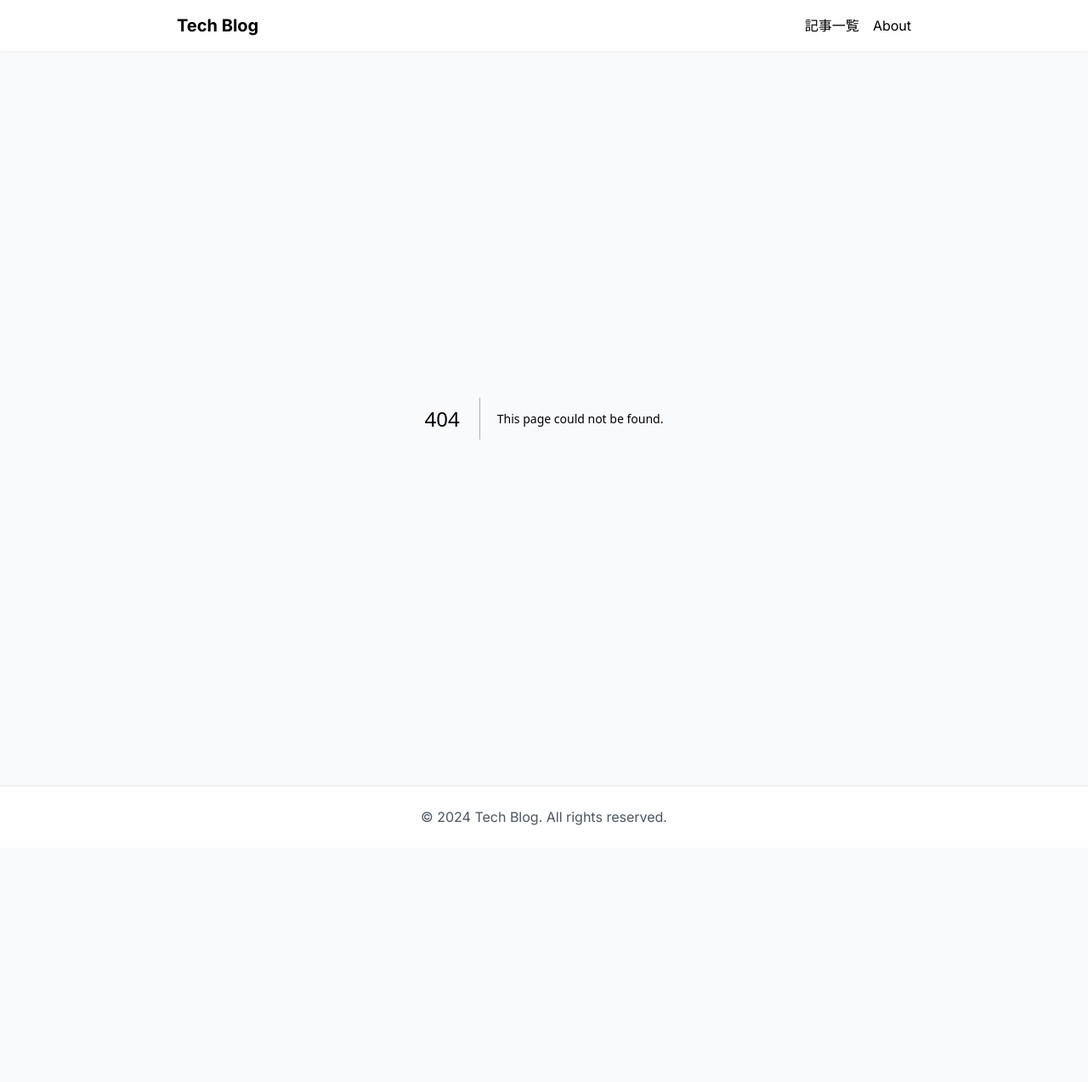
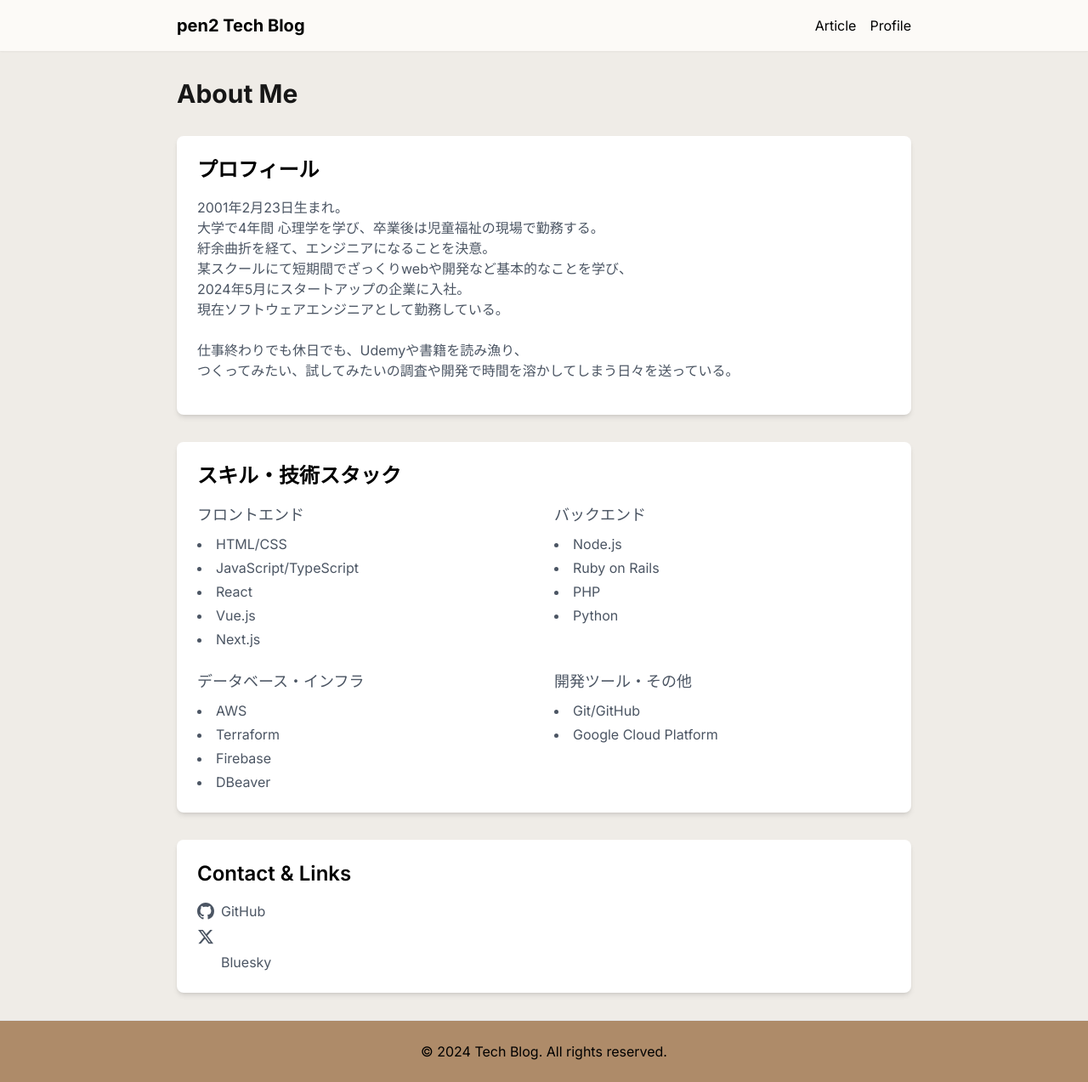
Before and after one commit to n-haruhi/my-tech-blog, a Next.js app: page /about in a window 1280 px wide. Before the commit this address had no page. Shown: the whole page at 85% size. Before the commit the page ends 997 px from the top, so only its background shows below. Built offline with nearby package versions, Linux system fonts and the light colour scheme.

Commit message:
Add: profile page

```diff
--- /dev/null
+++ b/src/app/about/page.tsx
@@ -0,0 +1,114 @@
+export default function AboutPage() {
+  return (
+    <div className="max-w-4xl mx-auto">
+      <h1 className="text-3xl font-bold mb-8">About Me</h1>
+
+      {/* プロフィールセクション */}
+      <section className="bg-white rounded-lg shadow-md p-6 mb-8">
+        <h2 className="text-[#000000] text-2xl font-semibold mb-4">プロフィール</h2>
+        <p className="text-gray-600 mb-4">
+          2001年2月23日生まれ。<br />
+          大学で4年間 心理学を学び、卒業後は児童福祉の現場で勤務する。<br />
+          紆余曲折を経て、エンジニアになることを決意。<br />
+          某スクールにて短期間でざっくりwebや開発など基本的なことを学び、<br />
+          2024年5月にスタートアップの企業に入社。<br />
+          現在ソフトウェアエンジニアとして勤務している。<br />
+          <br />
+          仕事終わりでも休日でも、Udemyや書籍を読み漁り、<br />
+          つくってみたい、試してみたいの調査や開発で時間を溶かしてしまう日々を送っている。<br />
+        </p>
+      </section>
+
+      {/* スキルセクション */}
+      <section className="bg-white rounded-lg shadow-md p-6 mb-8">
+        <h2 className="text-[#000000] text-2xl font-semibold mb-4">スキル・技術スタック</h2>
+        <div className="grid grid-cols-1 md:grid-cols-2 gap-6">
+          {/* フロントエンド */}
+          <div>
+            <h3 className="text-gray-600 text-lg font-medium mb-2">フロントエンド</h3>
+            <ul className="list-disc list-inside text-gray-600 space-y-1">
+              <li>HTML/CSS</li>
+              <li>JavaScript/TypeScript</li>
+              <li>React</li>
+              <li>Vue.js</li>
+              <li>Next.js</li>
+            </ul>
+          </div>
+
+          {/* バックエンド */}
+          <div>
+            <h3 className="text-gray-600 text-lg font-medium mb-2">バックエンド</h3>
+            <ul className="list-disc list-inside text-gray-600 space-y-1">
+              <li>Node.js</li>
+              <li>Ruby on Rails</li>
+              <li>PHP</li>
+              <li>Python</li>
+            </ul>
+          </div>
+
+          {/* データベース・インフラ */}
+          <div>
+            <h3 className="text-gray-600 text-lg font-medium mb-2">データベース・インフラ</h3>
+            <ul className="list-disc list-inside text-gray-600 space-y-1">
+              <li>AWS</li>
+              <li>Terraform</li>
+              <li>Firebase</li>
+              <li>DBeaver</li>
+            </ul>
+          </div>
+
+          {/* 開発ツール・その他 */}
+          <div>
+            <h3 className="text-gray-600 text-lg font-medium mb-2">開発ツール・その他</h3>
+            <ul className="list-disc list-inside text-gray-600 space-y-1">
+              <li>Git/GitHub</li>
+              <li>Google Cloud Platform</li>
+            </ul>
+          </div>
+        </div>
+      </section>
+
+      {/* 連絡先・SNSリンク */}
+      <section className="bg-white rounded-lg shadow-md p-6">
+        <h2 className="text-[#000000] text-2xl font-semibold mb-4">Contact & Links</h2>
+        <div className="space-y-2">
+          {/* GitHubリンク */}
+          <a
+            href="https://github.com/n-haruhi"
+            target="_blank"
+            rel="noopener noreferrer"
+            className="flex items-center text-gray-600 hover:text-blue-600"
+          >
+            <svg className="w-5 h-5 mr-2" fill="currentColor" viewBox="0 0 24 24">
+              <path d="M12 0C5.37 0 0 5.37 0 12c0 5.31 3.435 9.795 8.205 11.385.6.105.825-.255.825-.57 0-.285-.015-1.23-.015-2.235-3.015.555-3.795-.735-4.035-1.41-.135-.345-.72-1.41-1.23-1.695-.42-.225-1.02-.78-.015-.795.945-.015 1.62.87 1.845 1.23 1.08 1.815 2.805 1.305 3.495.99.105-.78.42-1.305.765-1.605-2.67-.3-5.46-1.335-5.46-5.925 0-1.305.465-2.385 1.23-3.225-.12-.3-.54-1.53.12-3.18 0 0 1.005-.315 3.3 1.23.96-.27 1.98-.405 3-.405s2.04.135 3 .405c2.295-1.56 3.3-1.23 3.3-1.23.66 1.65.24 2.88.12 3.18.765.84 1.23 1.905 1.23 3.225 0 4.605-2.805 5.625-5.475 5.925.435.375.81 1.095.81 2.22 0 1.605-.015 2.895-.015 3.3 0 .315.225.69.825.57A12.02 12.02 0 0024 12c0-6.63-5.37-12-12-12z" />
+            </svg>
+            GitHub
+          </a>
+          {/* X/旧Twitterリンク */}
+          <a
+            href="https://x.com/myusername"
+            target="_blank"
+            rel="noopener noreferrer"
+            className="flex items-center text-gray-600 hover:text-blue-600"
+          >
+            <svg className="w-5 h-5 mr-2" fill="currentColor" viewBox="0 0 24 24">
+              <path d="M18.244 2.25h3.308l-7.227 8.26 8.502 11.24H16.17l-5.214-6.817L4.99 21.75H1.68l7.73-8.835L1.254 2.25H8.08l4.713 6.231zm-1.161 17.52h1.833L7.084 4.126H5.117z" />
+            </svg>
+          </a>
+          {/* Blueskyリンク */}
+          <a
+            href="https://bsky.app/profile/myusername.bsky.social"
+            target="_blank"
+            rel="noopener noreferrer"
+            className="flex items-center text-gray-600 hover:text-blue-600"
+          >
+            <svg className="w-5 h-5 mr-2" fill="currentColor" viewBox="0 0 24 24">
+              {/* <path d=""/> */}
+            </svg>
+            Bluesky
+          </a>
+        </div>
+      </section>
+    </div>
+  )
+}
--- a/src/app/layout.tsx
+++ b/src/app/layout.tsx
@@ -32,16 +32,16 @@ export default function RootLayout({
 }) {
   return (
     <html lang="ja">
-      <body className={`${inter.className} bg-gray-50`}>
+      <body className={`${inter.className} bg-[#efece7]`}>
         <div className="min-h-screen flex flex-col">
           {/* ヘッダー */}
-          <header className="bg-white shadow-sm">
+          <header className="bg-[#fcfaf7] shadow-sm">
             <nav className="max-w-4xl mx-auto px-4 py-4">
               <div className="flex justify-between items-center">
-                <a href="/" className="text-xl font-bold">Tech Blog</a>
+                <a href="/" className="text-xl font-bold text-[#000000] hover:text-[#555555]">pen2 Tech Blog</a>
                 <div className="space-x-4">
-                  <a href="/posts" className="hover:text-gray-600">記事一覧</a>
-                  <a href="/about" className="hover:text-gray-600">About</a>
+                  <a href="/posts" className="text-[#000000] hover:text-[#555555]">Article</a>
+                  <a href="/about" className="text-[#000000] hover:text-[#555555]">Profile</a>
                 </div>
               </div>
             </nav>
@@ -53,8 +53,8 @@ export default function RootLayout({
           </main>
 
           {/* フッター */}
-          <footer className="bg-white border-t mt-auto">
-            <div className="max-w-4xl mx-auto px-4 py-6 text-center text-gray-600">
+          <footer className="bg-[#ae8b69] border-t mt-auto">
+            <div className="max-w-4xl mx-auto px-4 py-6 text-center text-[#000000]">
               <p>© {new Date().getFullYear()} Tech Blog. All rights reserved.</p>
             </div>
           </footer>
--- a/src/app/page.tsx
+++ b/src/app/page.tsx
@@ -10,8 +10,8 @@ export default function Home() {
     <div className="space-y-8">
       {/* ヒーローセクション */}
       <section className="text-center py-12">
-        <h1 className="text-4xl font-bold mb-4">Tech Blog</h1>
-        <p className="text-xl text-gray-600 mb-8">
+        <h1 className="text-4xl font-bold mb-4 text-gray-900">Tech Blog</h1>
+        <p className="text-xl text-gray-700 mb-8">
           フロントエンド開発とシステム設計についての技術ブログ
         </p>
       </section>
@@ -19,10 +19,10 @@ export default function Home() {
       {/* 最新の記事セクション */}
       <section>
         <div className="flex justify-between items-center mb-6">
-          <h2 className="text-2xl font-bold">最新の記事</h2>
+          <h2 className="text-2xl font-bold text-gray-900">最新の記事</h2>
           <Link
             href="/posts"
-            className="text-blue-600 hover:text-blue-800"
+            className="text-blue-700 hover:text-blue-900"
           >
             すべての記事を見る →
           </Link>
--- a/src/components/PostCard.tsx
+++ b/src/components/PostCard.tsx
@@ -6,7 +6,7 @@ export default function PostCard({ post }: { post: Post }) {
     <article className="bg-white rounded-lg shadow p-6 hover:shadow-md transition-shadow">
       <Link href={`/posts/${post.slug}`}>
         <div className="space-y-2">
-          <h2 className="text-xl font-semibold hover:text-blue-600">
+          <h2 className="text-xl font-semibold text-gray-600 hover:text-blue-600">
             {post.title}
           </h2>
           <div className="text-sm text-gray-500">
--- a/src/components/PostsList.tsx
+++ b/src/components/PostsList.tsx
@@ -56,7 +56,7 @@ export default function PostsList({ posts }: PostsListProps) {
             placeholder="記事を検索..."
             value={searchQuery}
             onChange={(e) => setSearchQuery(e.target.value)}
-            className="w-full px-4 py-2 pl-10 border rounded-lg focus:outline-none focus:ring-2 focus:ring-blue-500"
+            className="w-full px-4 py-2 pl-10 border rounded-lg focus:outline-none focus:ring-2 focus:ring-blue-500 text-gray-600"
           />
           <MagnifyingGlassIcon className="absolute left-3 top-2.5 h-5 w-5 text-gray-400" />
         </div>
@@ -64,13 +64,13 @@ export default function PostsList({ posts }: PostsListProps) {
 
       {/* タグフィルター */}
       <div className="mb-8">
-        <h2 className="text-lg font-semibold mb-4">タグで絞り込む</h2>
+        <h2 className="text-lg font-semibold mb-4 text-gray-900">タグで絞り込む</h2>
         <div className="flex flex-wrap gap-2">
           <button
             onClick={() => setSelectedTag(null)}
             className={`px-3 py-1 rounded-full text-sm ${
               selectedTag === null
-                ? 'bg-blue-600 text-white'
+                ? 'bg-[#af8b67] text-white'
                 : 'bg-gray-100 text-gray-700 hover:bg-gray-200'
             }`}
           >
@@ -82,7 +82,7 @@ export default function PostsList({ posts }: PostsListProps) {
               onClick={() => setSelectedTag(tag)}
               className={`px-3 py-1 rounded-full text-sm ${
                 selectedTag === tag
-                  ? 'bg-blue-600 text-white'
+                  ? 'bg-[#af8b67] text-white'
                   : 'bg-gray-100 text-gray-700 hover:bg-gray-200'
               }`}
             >
@@ -93,14 +93,14 @@ export default function PostsList({ posts }: PostsListProps) {
       </div>
 
       {/* 記事一覧のヘッダー */}
-      <h1 className="text-3xl font-bold mb-8">
+      <h1 className="text-3xl font-bold mb-8 text-gray-900">
         {selectedTag ? `${selectedTag}の記事一覧` : '全ての記事'}
         {searchQuery && ` - "${searchQuery}"の検索結果`}
         {filteredPosts.length > 0 && ` (${filteredPosts.length}件)`}
       </h1>
 
       {/* 記事一覧 */}
-      <div className="grid gap-6 mb-8">
+      <div className="grid gap-6 mb-8 text-gray-900">
         {paginatedPosts.length > 0 ? (
           paginatedPosts.map((post) => (
             <PostCard key={post.slug} post={post} />
--- a/src/components/TableOfContents.tsx
+++ b/src/components/TableOfContents.tsx
@@ -39,16 +39,16 @@ export default function TableOfContents() {
   }
 
   return (
-    <nav className="bg-white rounded-lg p-4 shadow-sm mb-8">
-      <h2 className="text-lg font-semibold mb-4">目次</h2>
+    <nav className="bg-white rounded-lg p-4 shadow-sm mb-10">
+      <h2 className="text-lg font-semibold mb-3">目次</h2>
       <ul className="space-y-2">
         {headings.map((heading) => (
           <li
             key={heading.id}
-            style={{ paddingLeft: `${(heading.level - 1) * 1}rem` }}
+            style={{ paddingLeft: `${(heading.level - 1) * 0.875}rem` }}
           >
 
-            <a  href={`#${heading.id}`}
+            <a href={`#${heading.id}`}
               className="text-gray-600 hover:text-blue-600 hover:underline"
             >
               {heading.text}
```
